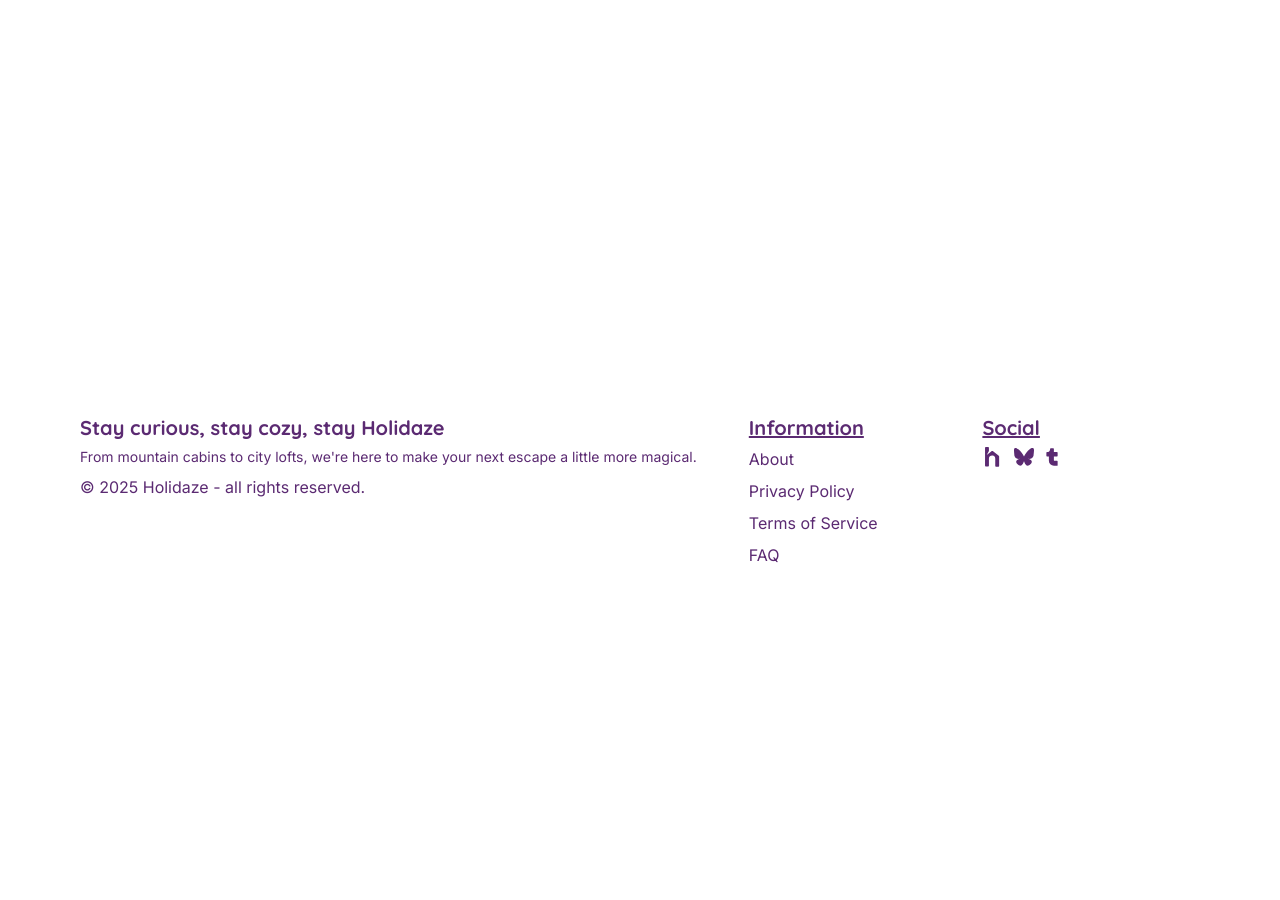
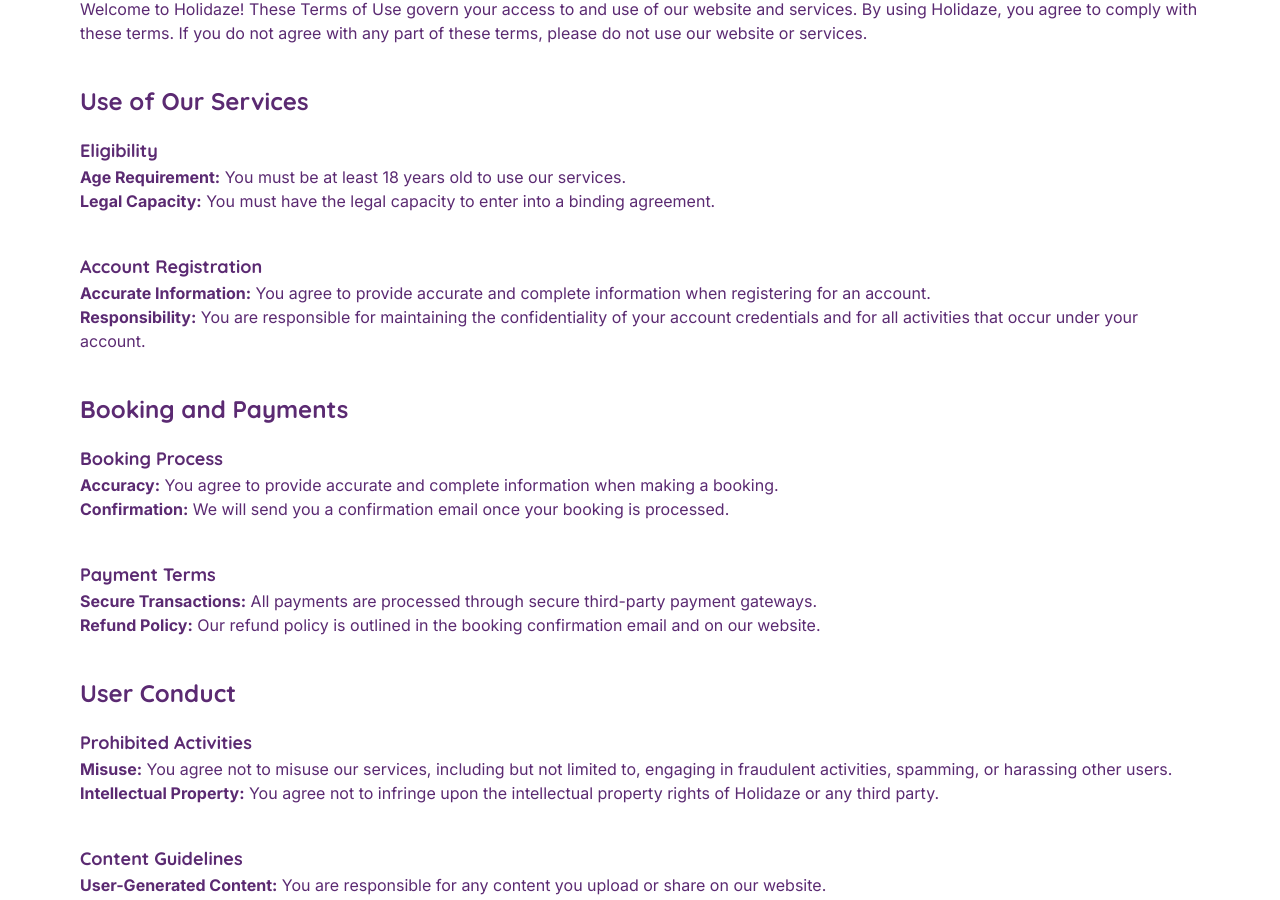
Before and after one commit to KjetilHHauger/kjetil_h_hauger_booking, a React (Vite) app: page /terms in a window 1280 px wide. Shown: the part 193-1093 px from the top of the page. Before the commit the page ends 800 px from the top, so only its background shows below. Built offline with nearby package versions, Linux system fonts and the light colour scheme.

Commit message:
FEAT: added terms

```diff
--- a/src/pages/About.jsx
+++ b/src/pages/About.jsx
@@ -1,6 +1,6 @@
 export default function About() {
   return (
-    <section className="flex flex-col items-start justify-between w-full max-w-7xl mx-auto text-brand-primary px-8 sm:px-10 md:px-20 gap-10 mt-10">
+    <section className="flex flex-col items-start justify-between w-full max-w-7xl mx-auto text-brand-primary px-8 sm:px-10 md:px-20 gap-10 my-20">
       <section>
         <h1 className="text-2xl font-bold">About Holidaze</h1>
         <p>
--- a/src/pages/Terms.jsx
+++ b/src/pages/Terms.jsx
@@ -1,7 +1,178 @@
 export default function Terms() {
   return (
-    <div className="not-found-page">
-      <h1>Terms of Service</h1>
-    </div>
+    <section className="flex flex-col items-start justify-between w-full max-w-7xl mx-auto text-brand-primary px-8 sm:px-10 md:px-20 gap-10 my-20">
+      <section>
+        <h1 className="text-3xl font-bold">Terms of Use</h1>
+        <p>
+          Welcome to Holidaze! These Terms of Use govern your access to and use
+          of our website and services. By using Holidaze, you agree to comply
+          with these terms. If you do not agree with any part of these terms,
+          please do not use our website or services.
+        </p>
+      </section>
+
+      <section>
+        <h2 className="text-2xl font-bold">Use of Our Services</h2>
+        <h3 className="text-lg font-bold mt-5">Eligibility</h3>
+        <ul>
+          <li>
+            <strong>Age Requirement:</strong> You must be at least 18 years old
+            to use our services.
+          </li>
+          <li>
+            <strong>Legal Capacity:</strong> You must have the legal capacity to
+            enter into a binding agreement.
+          </li>
+        </ul>
+      </section>
+
+      <section>
+        <h3 className="text-lg font-bold">Account Registration</h3>
+        <ul>
+          <li>
+            <strong>Accurate Information:</strong> You agree to provide accurate
+            and complete information when registering for an account.
+          </li>
+          <li>
+            <strong>Responsibility:</strong> You are responsible for maintaining
+            the confidentiality of your account credentials and for all
+            activities that occur under your account.
+          </li>
+        </ul>
+      </section>
+
+      <section>
+        <h2 className="text-2xl font-bold">Booking and Payments</h2>
+        <h3 className="text-lg font-bold mt-5">Booking Process</h3>
+        <ul>
+          <li>
+            <strong>Accuracy:</strong> You agree to provide accurate and
+            complete information when making a booking.
+          </li>
+          <li>
+            <strong>Confirmation:</strong> We will send you a confirmation email
+            once your booking is processed.
+          </li>
+        </ul>
+      </section>
+
+      <section>
+        <h3 className="text-lg font-bold">Payment Terms</h3>
+        <ul>
+          <li>
+            <strong>Secure Transactions:</strong> All payments are processed
+            through secure third-party payment gateways.
+          </li>
+          <li>
+            <strong>Refund Policy:</strong> Our refund policy is outlined in the
+            booking confirmation email and on our website.
+          </li>
+        </ul>
+      </section>
+
+      <section>
+        <h2 className="text-2xl font-bold">User Conduct</h2>
+        <h3 className="text-lg font-bold mt-5">Prohibited Activities</h3>
+        <ul>
+          <li>
+            <strong>Misuse:</strong> You agree not to misuse our services,
+            including but not limited to, engaging in fraudulent activities,
+            spamming, or harassing other users.
+          </li>
+          <li>
+            <strong>Intellectual Property:</strong> You agree not to infringe
+            upon the intellectual property rights of Holidaze or any third
+            party.
+          </li>
+        </ul>
+      </section>
+
+      <section>
+        <h3 className="text-lg font-bold">Content Guidelines</h3>
+        <ul>
+          <li>
+            <strong>User-Generated Content:</strong> You are responsible for any
+            content you upload or share on our website.
+          </li>
+          <li>
+            <strong>Respect:</strong> You agree to respect the rights and
+            privacy of other users and not to post any content that is
+            offensive, defamatory, or illegal.
+          </li>
+        </ul>
+      </section>
+
+      <section>
+        <h2 className="text-2xl font-bold">Intellectual Property</h2>
+        <h3 className="text-lg font-bold mt-5">Ownership</h3>
+        <ul>
+          <li>
+            <strong>Holidaze Content:</strong> All content on our website,
+            including text, images, and logos, is the property of Holidaze and
+            is protected by copyright and trademark laws.
+          </li>
+          <li>
+            <strong>User Content:</strong> You retain ownership of any content
+            you upload or share on our website, but you grant Holidaze a
+            non-exclusive, royalty-free license to use, display, and distribute
+            that content.
+          </li>
+        </ul>
+      </section>
+
+      <section>
+        <h2 className="text-2xl font-bold">Limitation of Liability</h2>
+        <h3 className="text-lg font-bold mt-5">Disclaimer</h3>
+        <ul>
+          <li>
+            <strong>As-Is:</strong> Our services are provided on an "as-is" and
+            "as-available" basis. We make no warranties, express or implied,
+            regarding the accuracy, reliability, or availability of our
+            services.
+          </li>
+          <li>
+            <strong>Liability:</strong> Holidaze shall not be liable for any
+            indirect, incidental, consequential, or punitive damages arising out
+            of or in connection with your use of our services.
+          </li>
+        </ul>
+      </section>
+
+      <section>
+        <h2 className="text-lg font-bold">Indemnification</h2>
+        <p>
+          You agree to indemnify and hold Holidaze harmless from any claims,
+          damages, liabilities, costs, and expenses, including reasonable
+          attorneys' fees, arising out of or in connection with your use of our
+          services or your violation of these Terms of Use.
+        </p>
+      </section>
+
+      <section>
+        <h2 className="text-lg font-bold">Governing Law</h2>
+        <p>
+          These Terms of Use shall be governed by and construed in accordance
+          with the laws of [Your Country/State]. Any disputes arising out of or
+          in connection with these terms shall be subject to the exclusive
+          jurisdiction of the courts of [Your Country/State].
+        </p>
+      </section>
+
+      <section>
+        <h2 className="text-lg font-bold">Changes to These Terms</h2>
+        <p>
+          We may update these Terms of Use from time to time to reflect changes
+          in our services or legal requirements. We will notify you of any
+          significant changes by posting a notice on our website or sending you
+          an email. Your continued use of our services after such changes
+          constitutes your acceptance of the updated terms.
+        </p>
+
+        <p>
+          Thank you for choosing Holidaze. We hope you enjoy your travels with
+          us! Stay curious, stay cozy, stay Holidaze!
+        </p>
+      </section>
+    </section>
   );
 }
```
